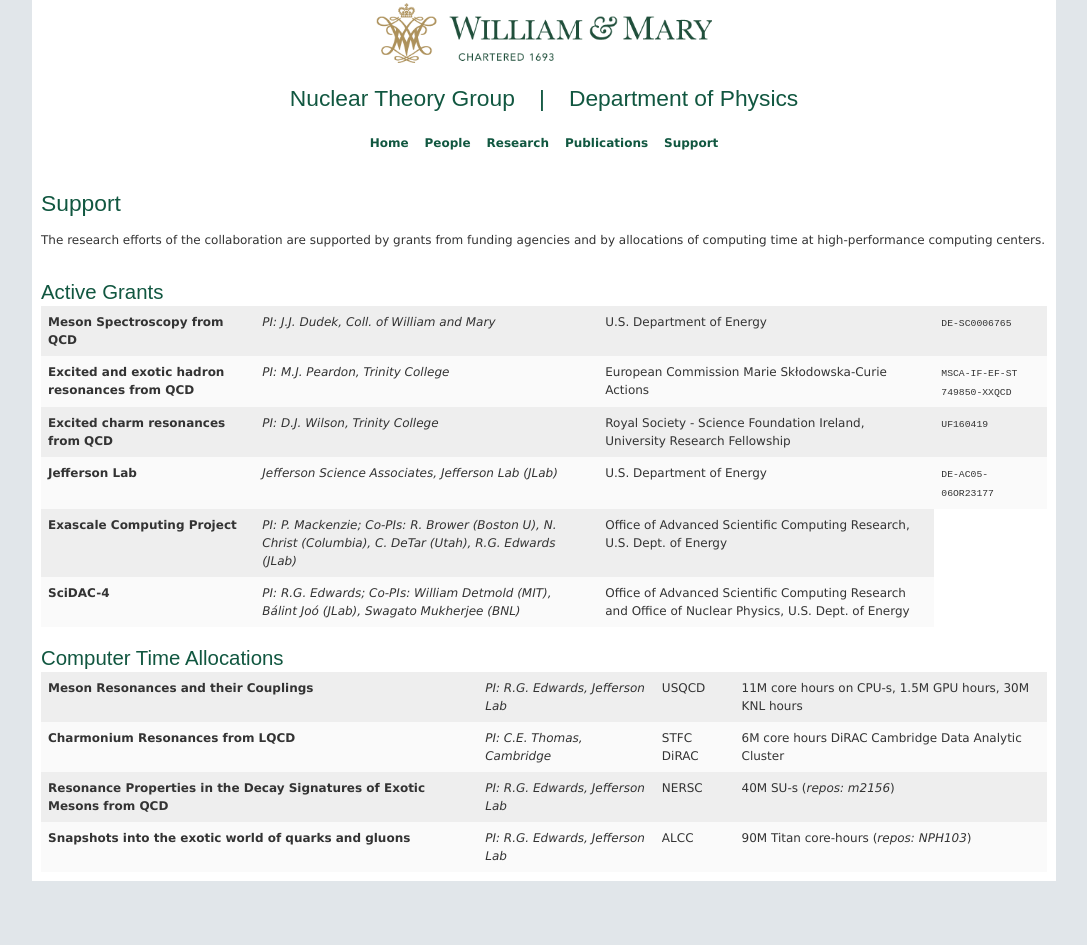
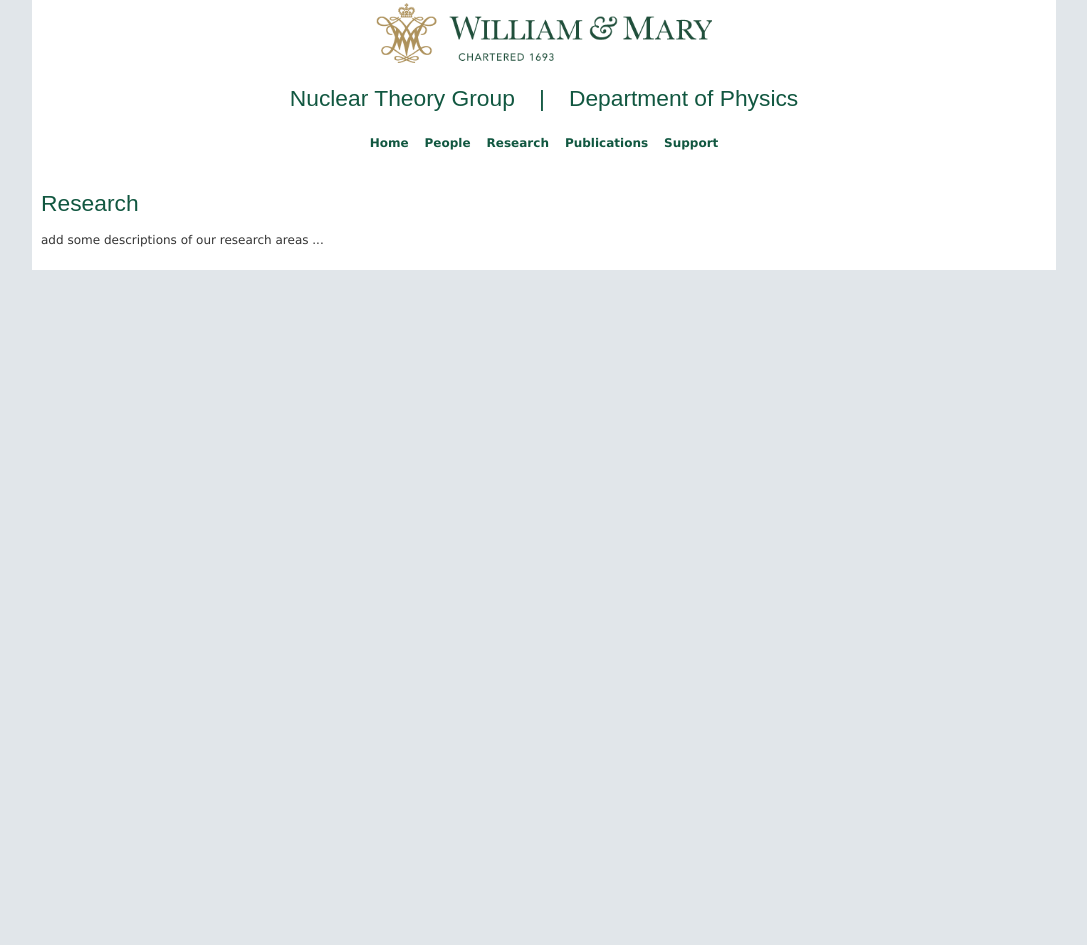
Before and after one commit to jozefdudek/wm_nucl_th_website, a Jekyll site: the page built from research.html, in a window 1280 px wide. Shown: the whole page, without its empty margins (82-1169 px from the left). Built offline with Jekyll 4.4.1, drawn with Linux system fonts in a browser that asks for light colours; after the commit the page ends 900 px from its top, so only the background shows below that.

Commit message:
template for research areas

```diff
--- a/research.html
+++ b/research.html
@@ -12,110 +12,8 @@
 -->
 
 
-<a id="support"></a><h1>Support</h1>
+<a id="research"></a><h1>Research</h1>
 
 <p>
-The research efforts of the collaboration are supported by grants from
-funding agencies and by allocations of computing time at
-high-performance computing centers.
+add some descriptions of our research areas ...
 </p>
-
-<!-- --------------------- -->
-<br><a id="grants"></a><h2>Active Grants</h2>
-
-
-<table class="highlights"> <!-- ================================================================================ -->
-    <!-- ******* row  ******* -->
-<!--    <tr class="highlights">
-      <td class="highlights"> <b>grant title</b> </td>
-      <td class="highlights"> <i>P.I. name, affiliation</i> </td>
-      <td class="highlights"> awarding agency </td>
-      <td class="highlights"> <tt> grant number </tt> </td>
-    </tr>
-    -->
-
-    <tr class="highlights">
-      <td class="highlights"> <b>Meson Spectroscopy from QCD</b> </td>
-      <td class="highlights"> <i>PI: J.J. Dudek, Coll. of William and Mary</i> </td>
-      <td class="highlights"> U.S. Department of Energy </td>
-      <td class="highlights"> <tt> DE-SC0006765 </tt> </td>
-    </tr>
-
-    <tr class="highlights">
-      <td class="highlights"> <b>Excited and exotic hadron resonances from QCD</b> </td>
-      <td class="highlights"> <i>PI: M.J. Peardon, Trinity College</i> </td>
-      <td class="highlights"> European Commission Marie Skłodowska-Curie Actions </td>
-      <td class="highlights"> <tt> MSCA-IF-EF-ST 749850-XXQCD </tt> </td>
-    </tr>
-
-    <tr class="highlights">
-      <td class="highlights"> <b>Excited charm resonances from QCD</b> </td>
-      <td class="highlights"> <i>PI: D.J. Wilson, Trinity College</i> </td>
-      <td class="highlights"> Royal Society - Science Foundation
-      Ireland, University Research Fellowship </td>
-      <td class="highlights"> <tt> UF160419 </tt> </td>
-    </tr>
-
-    <tr class="highlights">
-      <td class="highlights"> <b>Jefferson Lab</b> </td>
-      <td class="highlights"> <i>Jefferson Science Associates,
-      Jefferson Lab (JLab)</i> </td>
-      <td class="highlights"> U.S. Department of Energy </td>
-      <td class="highlights"> <tt> DE-AC05-06OR23177 </tt> </td>
-    </tr>
-
-    <tr class="highlights">
-      <td class="highlights"> <b>Exascale Computing Project</b> </td>
-      <td class="highlights"> <i>PI: P. Mackenzie; Co-PIs: R. Brower
-      (Boston U), N. Christ (Columbia), C. DeTar (Utah), R.G. Edwards (JLab) </i> </td>
-      <td class="highlights"> Office of Advanced Scientific Computing
-      Research, U.S. Dept. of Energy</td>
-    </tr>
-
-    <tr class="highlights">
-      <td class="highlights"> <b>SciDAC-4</b> </td>
-      <td class="highlights"> <i>PI: R.G. Edwards; Co-PIs: William Detmold (MIT),
-      B&aacute;lint&nbsp;Jo&oacute; (JLab), Swagato Mukherjee (BNL)   </i> </td>
-      <td class="highlights"> Office of Advanced Scientific Computing
-      Research and Office of Nuclear Physics, U.S. Dept. of Energy</td>
-    </tr>
-  </table> <!-- =================================================================================================== -->
-
-
-<!-- --------------------- -->
-<br><a id="allocations"></a><h2>Computer Time Allocations</h2>
-
-<table class="highlights"> <!-- ================================================================================ -->
-    <!-- ******* row  ******* -->
-
-    <tr class="highlights">
-      <td class="highlights"> <b>Meson Resonances and their Couplings</b> </td>
-      <td class="highlights"> <i>PI: R.G. Edwards, Jefferson Lab</i> </td>
-      <td class="highlights"> USQCD</td>
-      <td class="highlights"> 11M core hours on CPU-s, 1.5M GPU hours, 30M KNL hours</td>
-    </tr>
-
-    <tr class="highlights">
-      <td class="highlights"> <b>Charmonium Resonances from LQCD</b> </td>
-      <td class="highlights"> <i>PI: C.E. Thomas, Cambridge</i> </td>
-      <td class="highlights"> STFC DiRAC</td>
-      <td class="highlights"> 6M core hours DiRAC Cambridge Data
-      Analytic Cluster</td>
-    </tr>
-
-    <tr class="highlights">
-      <td class="highlights"> <b>Resonance Properties in the Decay
-      Signatures of Exotic Mesons from QCD</b> </td>
-      <td class="highlights"> <i>PI: R.G. Edwards, Jefferson Lab</i> </td>
-      <td class="highlights"> NERSC</td>
-      <td class="highlights"> 40M SU-s (<i>repos: m2156</i>)</td>
-    </tr>
-
-    <tr class="highlights">
-      <td class="highlights"> <b>Snapshots into the exotic world of quarks and gluons </b> </td>
-      <td class="highlights"> <i>PI: R.G. Edwards, Jefferson Lab</i> </td>
-      <td class="highlights"> ALCC</td>
-      <td class="highlights"> 90M Titan core-hours (<i>repos: NPH103</i>)</td>
-    </tr>
-
-  </table> <!-- =================================================================================================== -->
```
